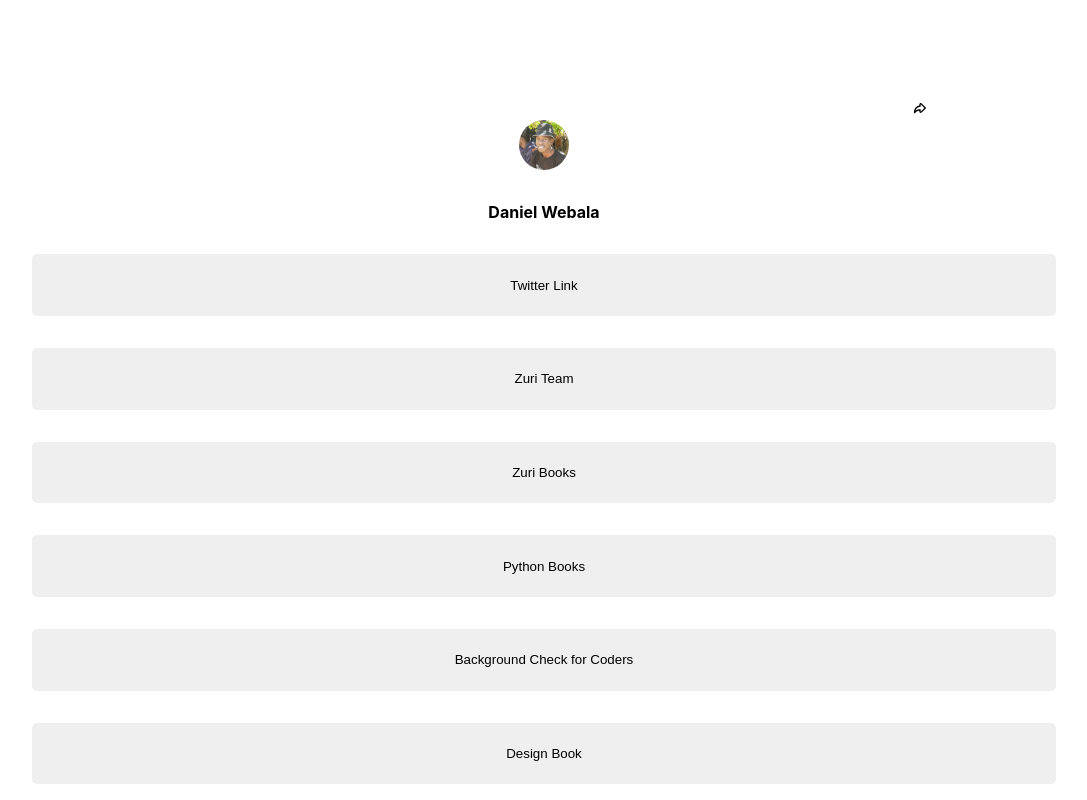
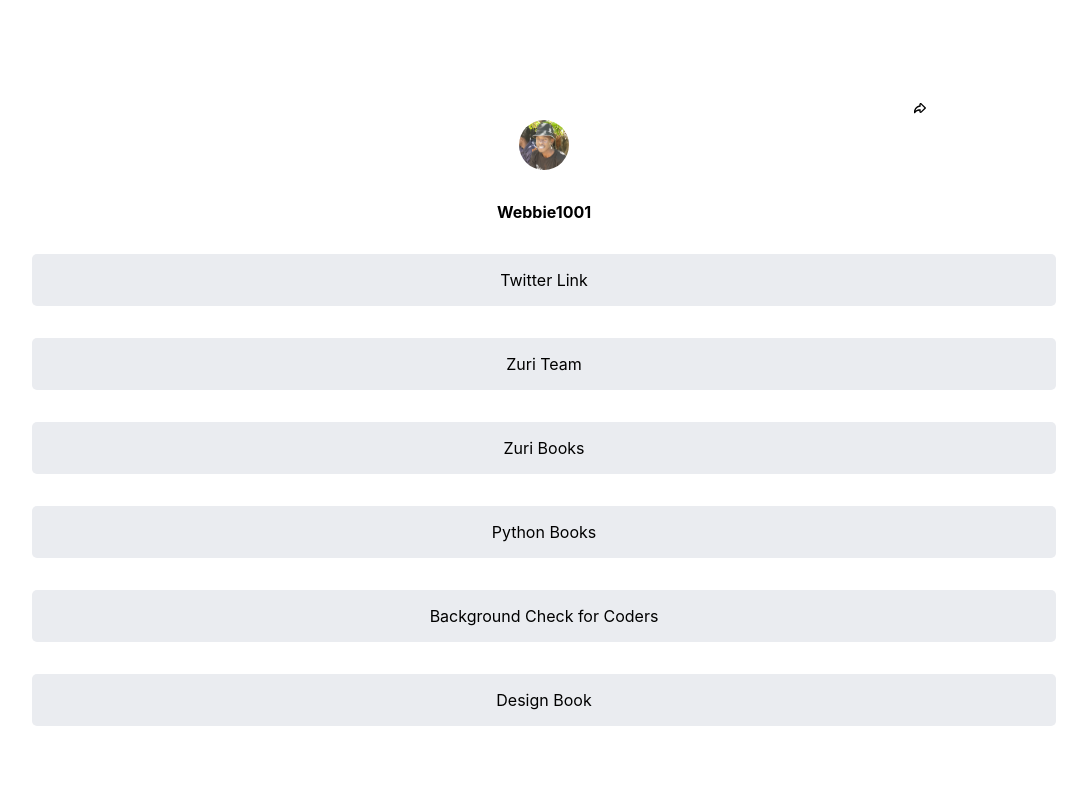
Before and after one commit to webala/hngfrontend, a React (Create React App) app: page / in a window 1280 px wide. Shown: the top 800 px of the page, without its empty margins (96-1183 px from the left). Built offline with nearby package versions, Linux system fonts and the light colour scheme.

Commit message:
link button removed

```diff
--- a/src/components/Header/Header.css
+++ b/src/components/Header/Header.css
@@ -21,7 +21,9 @@
     justify-content: flex-end;
 }
 
-
+#slack {
+    display: none;
+}
 
 @media screen and (min-width: 600px) {
     .header {
--- a/src/components/Header/Header.js
+++ b/src/components/Header/Header.js
@@ -10,8 +10,9 @@
                 <TiArrowForwardOutline className='nav-button'/>
             </div>
         </div>
-        <img className='dp' src={dp} />
-        <p className='header-text'>Daniel Webala</p>
+        <img className='dp' id='profile__img' src={dp} />
+        <p id='twitter' className='header-text'>Webbie1001</p>
+        <p id='slack' className='header-text'>Daniel Webala</p>
     </div>
   )
 }
--- a/src/components/Link/Link.css
+++ b/src/components/Link/Link.css
@@ -1,11 +1,14 @@
 .link {
     width: 100%;
     margin: 1rem 0;
+    border-radius: 5px;
+    background: #EAECF0;
+    color: black;
+    text-decoration: none;
+    display: flex;
+    justify-content: center;
 }
 
-.link-btn {
-    width: 100%;
-    border: none;
-    border-radius: 5px;
-    padding: 10px 0;
+.link:hover {
+    background: #d4d7dc;
 }
--- a/src/components/Link/Link.js
+++ b/src/components/Link/Link.js
@@ -1,12 +1,10 @@
 import './Link.css'
 
-function Link({url, name}) {
+function Link({url, name, id}) {
     console.log('link: ', name)
   return (
-    <a href={url} target='blank' className="link">
-        <button className="link-btn">
-            <p className="link-text">{name}</p>
-        </button>
+    <a href={url} target='blank' className="link" id={id}>
+      <p className="link-text">{name}</p>
     </a>
   )
 }
--- a/src/components/Tree/Tree.js
+++ b/src/components/Tree/Tree.js
@@ -9,30 +9,35 @@
         },
         {
             name: 'Zuri Team',
-            url: 'https://training.zuri.team/'
+            url: 'https://training.zuri.team/',
+            id: 'btn__zuri'
         },
         {
             name: 'Zuri Books',
-            url: 'https://books.zuri.team/'
+            url: 'https://books.zuri.team/',
+            id: 'books'
         },
         {
             name: 'Python Books',
-            url: 'https://books.zuri.team/python-for-beginners?ref_id=<yourslackname>'
+            url: 'https://books.zuri.team/python-for-beginners?ref_id=<yourslackname>',
+            id: 'book__python'
         },
         {
             name: 'Background Check for Coders',
-            url: 'https://background.zuri.team/'
+            url: 'https://background.zuri.team/',
+            id: 'pitch'
         },
         {
             name: 'Design Book',
-            url: 'https://books.zuri.team/design-rules'
+            url: 'https://books.zuri.team/design-rules',
+            id: 'book__design'
         },
     ]
   return (
     <div className="tree">
      {links.map((link) => {
         return (
-            <Link url={link.url} name={link.name} />
+            <Link url={link.url} name={link.name} id={link.id}/>
         )
      })}
     </div>
```
